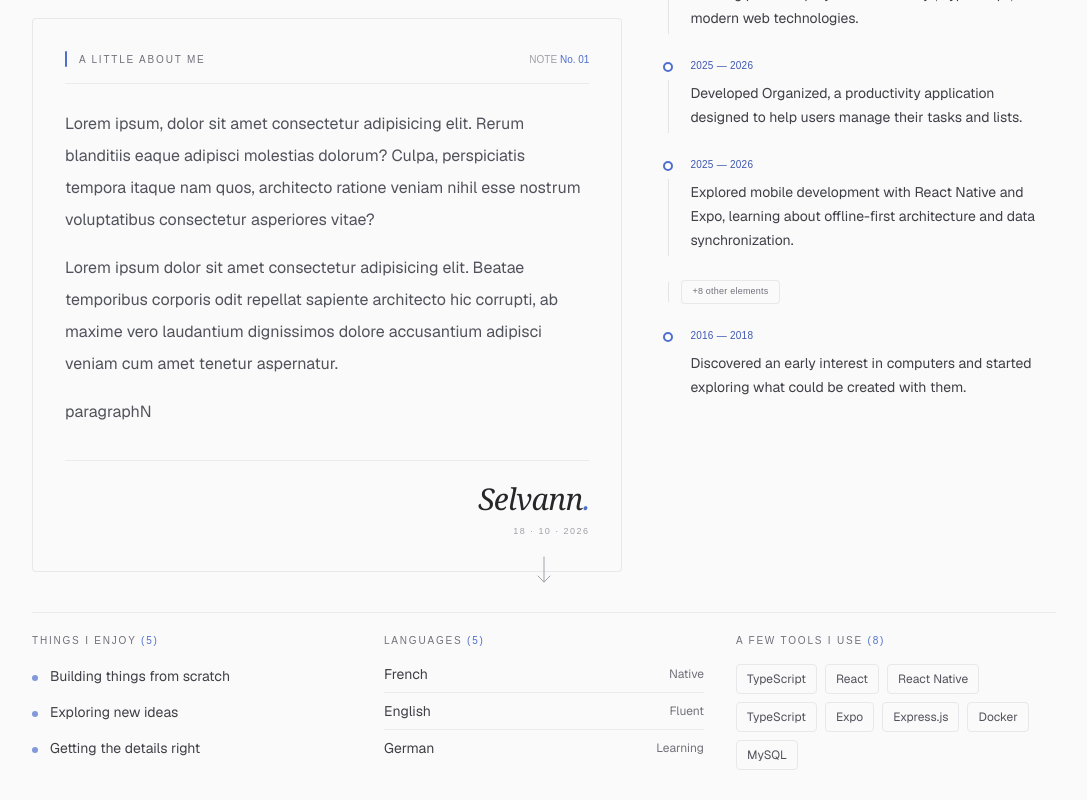
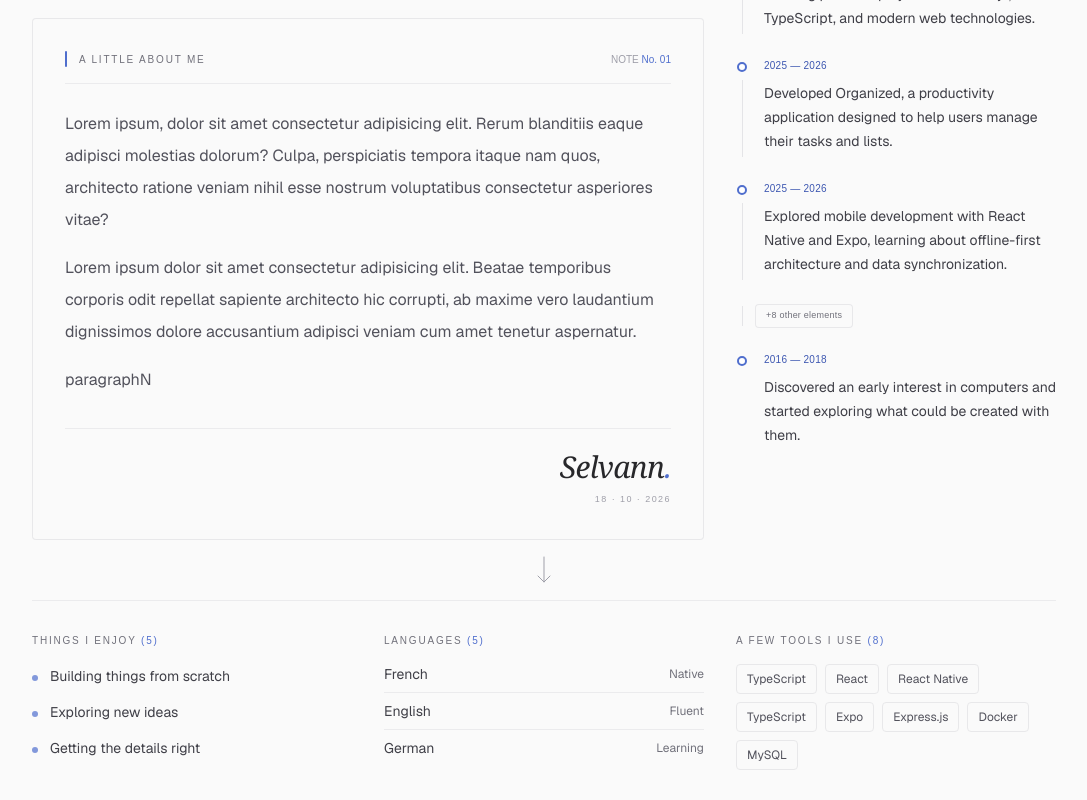
Before and after one commit to SelvannV/portfolio, a Next.js app: page / in a window 1280 px wide. Shown: the part 2152-2952 px from the top of the page, without its empty margins (96-1183 px from the left). Built offline with nearby package versions, Linux system fonts and the light colour scheme; a web font is replaced by a local one.

Commit message:
refactor: moved types to @/types/*

```diff
--- a/src/components/sections/About.tsx
+++ b/src/components/sections/About.tsx
@@ -1,8 +1,14 @@
 "use client";
 
-import aboutData from "@/data/about.json";
+import aboutJson from "@/data/about.json";
+import type {
+  AboutData,
+  TimelineEvent as TimelineEventType,
+} from "@/types/about";
 import { Reveal } from "../Reveal";
 import { SectionLayout } from "./SectionLayout";
+
+const aboutData: AboutData = aboutJson;
 
 const labelStyle =
   "font-martian text-[10px] uppercase tracking-[0.18em] text-zinc-500 dark:text-zinc-400";
@@ -30,7 +36,7 @@ function TimelineEvent({
   event,
   last = false,
 }: {
-  event: (typeof aboutData.timeline)[number];
+  event: TimelineEventType;
   last?: boolean;
 }) {
   return (
@@ -54,7 +60,7 @@ function TimelineEvent({
   );
 }
 
-function Timeline({ events }: { events: typeof aboutData.timeline }) {
+function Timeline({ events }: { events: TimelineEventType[] }) {
   const maxVisible = 4;
   const visibleEvents =
     events.length > maxVisible
@@ -163,8 +169,13 @@ export function About() {
       <div className="flex w-full flex-1 flex-col justify-center py-10 sm:py-14 md:py-10 lg:py-14">
         <div className="mx-auto w-full max-w-5xl">
           {/* Introduction and timeline */}
-          <div className="grid grid-cols-1 gap-8 lg:grid-cols-[minmax(0,3fr)_minmax(220px,2fr)] lg:gap-10">
-            <Reveal preset="blur" duration={0.75} delay={0.3}>
+          <div className="grid grid-cols-1 gap-8 lg:grid-cols-3 lg:gap-8">
+            <Reveal
+              preset="blur"
+              duration={0.75}
+              delay={0.3}
+              className="lg:col-span-2"
+            >
               <div>
                 <h2 className="mt-3 text-3xl leading-[1.1] font-medium tracking-tight sm:mt-5 sm:text-4xl lg:text-5xl xl:text-6xl">
                   Hello<span className="text-primary-500">.</span>
@@ -205,26 +216,37 @@ export function About() {
                 </div>
               </div>
             </Reveal>
-
-            {/* Timeline */}
-            <Reveal preset="blur" duration={0.75} delay={0.4}>
-              <div className="lg:pt-5">
-                <p className={labelStyle}>Timeline</p>
-                <Timeline events={sortedTimeline} />
-              </div>
-            </Reveal>
+            {sortedTimeline.length > 0 && (
+              <Reveal
+                preset="blur"
+                duration={0.75}
+                delay={0.4}
+                className="lg:col-start-3"
+              >
+                <div className="lg:pt-5">
+                  <p className={labelStyle}>Timeline</p>
+                  <Timeline events={sortedTimeline} />
+                </div>
+              </Reveal>
+            )}
           </div>
 
           {/* Personal details */}
-          <div className="mt-7 grid grid-cols-1 gap-6 border-t border-zinc-200/70 pt-5 sm:mt-10 sm:grid-cols-2 sm:gap-8 lg:grid-cols-3 dark:border-white/10">
+          <div className="mt-7 grid grid-cols-1 gap-6 pt-5 sm:mt-10 sm:grid-cols-2 sm:gap-8 lg:grid-cols-3">
+            <Reveal
+              preset="blur"
+              duration={0.75}
+              delay={0.3}
+              className="col-span-full"
+            >
+              <div className="h-px origin-left bg-zinc-200/70 dark:bg-white/10" />
+            </Reveal>{" "}
             <Reveal preset="blur" duration={0.75} delay={0.4}>
               <InterestsList items={aboutData.interests} />
             </Reveal>
-
             <Reveal preset="blur" duration={0.75} delay={0.5}>
               <LanguagesList languages={languages} />
             </Reveal>
-
             <Reveal preset="blur" duration={0.75} delay={0.6}>
               <ToolTags tools={aboutData.tools} />
             </Reveal>
--- a/src/components/sections/Projects.tsx
+++ b/src/components/sections/Projects.tsx
@@ -1,28 +1,10 @@
 import projectsData from "@/data/projects.json";
+import { Project } from "@/types/projects";
 import { AnimatePresence, motion } from "motion/react";
 import Image from "next/image";
 import { useEffect, useRef, useState } from "react";
 import { Reveal } from "../Reveal";
 import { SectionLayout } from "./SectionLayout";
-
-type Project = {
-  id: number;
-  title: string;
-  description: string;
-  links?: Record<string, string>;
-  image: string;
-  stack: string[];
-  tags: (
-    | "archived"
-    | "live"
-    | "in progress"
-    | "new"
-    | "deprecated"
-    | "open source"
-    | "featured"
-    | "experimental"
-  )[];
-};
 
 const TAG_STYLES: Record<Project["tags"][number], string> = {
   archived:
--- /dev/null
+++ b/src/types/about.ts
@@ -0,0 +1,17 @@
+export type TimelineEvent = {
+  id: string;
+  start: string;
+  end: string;
+  text: string;
+};
+
+export type AboutData = {
+  letter: {
+    content: string[];
+    modifiedAt: string;
+  };
+  timeline: TimelineEvent[];
+  interests: string[];
+  languages: Record<string, string>;
+  tools: string[];
+};
--- /dev/null
+++ b/src/types/projects.ts
@@ -0,0 +1,18 @@
+export type Project = {
+  id: number;
+  title: string;
+  description: string;
+  links?: Record<string, string>;
+  image: string;
+  stack: string[];
+  tags: (
+    | "archived"
+    | "live"
+    | "in progress"
+    | "new"
+    | "deprecated"
+    | "open source"
+    | "featured"
+    | "experimental"
+  )[];
+};
```
